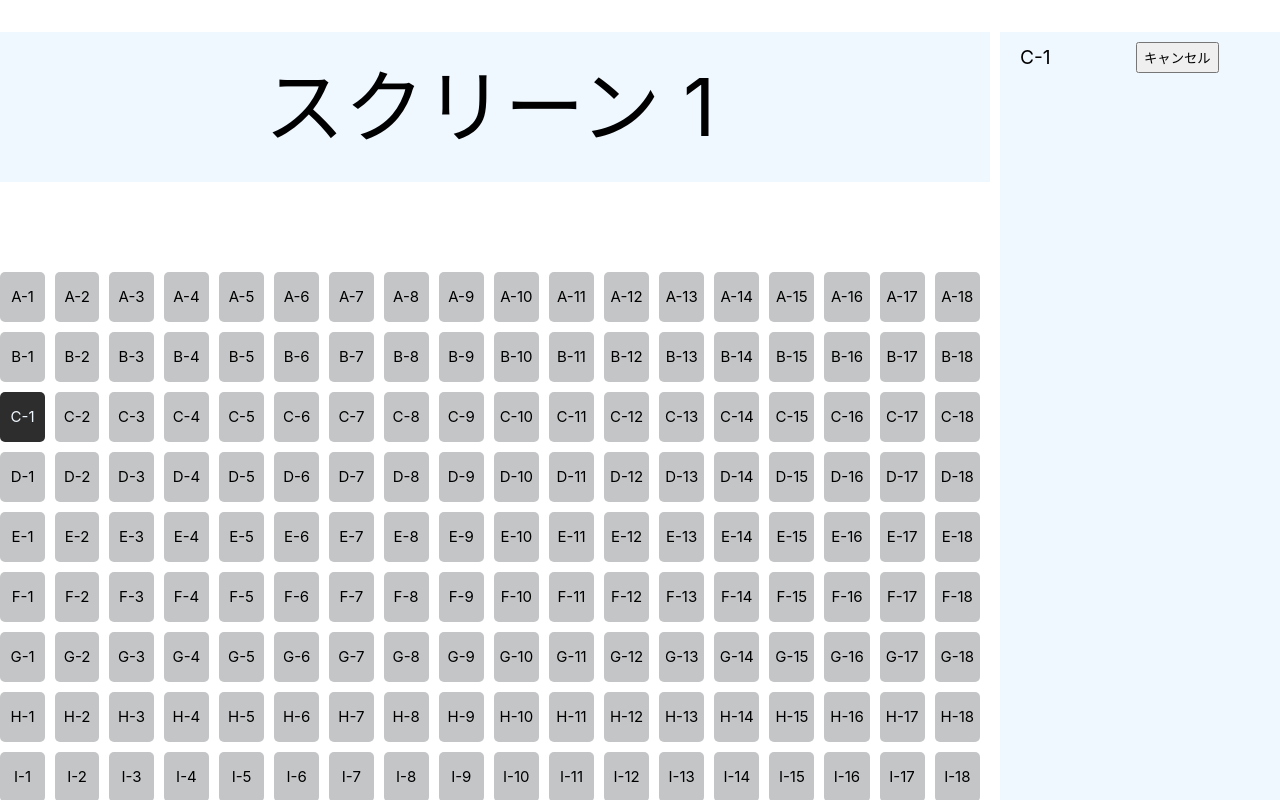
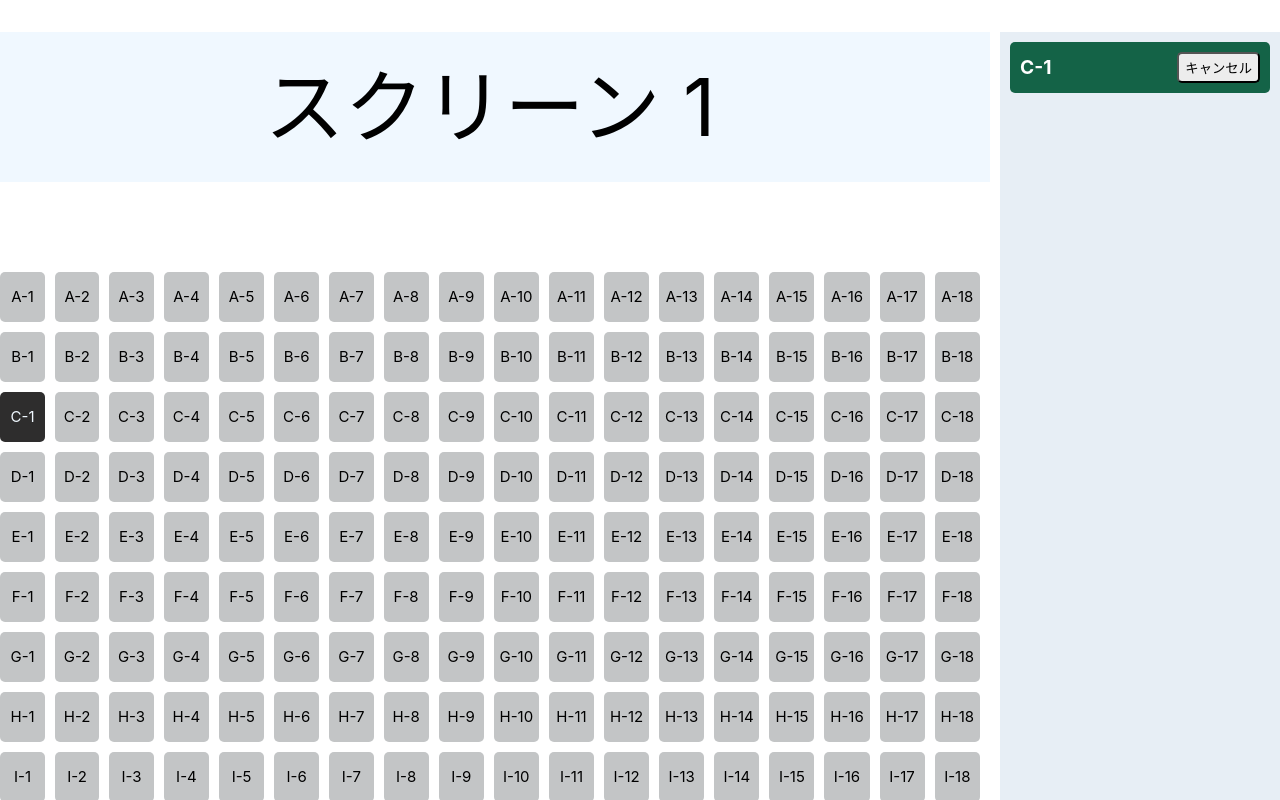
Before and after one commit to TomatoCakePasta/aws-deploy-practice, a Vue app in the folder frontend/: page /select-seat/1 in a window 1280 px wide. Both pictures are taken after a click on the element "C-1". Shown: the top 800 px of the page. Built offline with nearby package versions, Linux system fonts and the light colour scheme.

Commit message:
実装: 座席カードのデザイン

```diff
--- a/frontend/src/components/SeatCardComponent.vue
+++ b/frontend/src/components/SeatCardComponent.vue
@@ -13,23 +13,38 @@ import { ref } from "vue";
 </script>
 
 <template>
-    <div class="cart-area">
-        <p class="cart-content">{{ seatNo[seat.row] }}-{{seat.col}}</p>
-        <button @click="$emit('removeSeat')">キャンセル</button>
+    <div class="seat-area">
+        <p class="seat-content">{{ seatNo[seat.row] }}-{{seat.col}}</p>
+        <button @click="$emit('removeSeat')" class="cancel-btn">キャンセル</button>
     </div>
 </template>
 
 <style scoped>
-.cart-area {
+.seat-area {
     display: flex;
     flex-direction: row !important;
     padding: 10px;
-    background-color: #ea4141;
+    margin: 0px 10px;
+    margin-top: 10px;
+    background-color: rgb(20, 99, 71);
+    border-radius: 5px;
 }
-.cart-content {
+.seat-content {
     width: 100px;
     font-size: 1.2rem;
+    font-weight: bold;
     margin-right: 1rem;
-    color:black;
+    color:rgb(255, 255, 255);
+}
+
+.cancel-btn {
+    border-radius: 5px;
+    background-color:rgb(237, 237, 237);
+    margin-left: auto;
+}
+
+.cancel-btn:hover {
+    background-color: rgb(212, 212, 212);
+    transition-duration: 0.15s;
 }
 </style>
--- a/frontend/src/views/SelectSeatView.vue
+++ b/frontend/src/views/SelectSeatView.vue
@@ -72,7 +72,7 @@
                     />
                  </div>
                  <div class="footer">
-                    <button :disabled="reservedSeats.length <= 0" class="btn">購入</button>
+                    <button :disabled="reservedSeats.length <= 0" class="buy-btn">購入</button>
                  </div>
             </div>
         </div>
@@ -126,10 +126,9 @@ td.selected {
 }
 
 .cart-area {
-    background-color:aliceblue;
+    background-color:rgb(231, 238, 245);
     margin: 0px 10px;
     height: 100%;
-
     display: flex;
     flex-direction: column;
 }
@@ -145,13 +144,21 @@ td.selected {
     display: flex;
 }
 
-.btn {
+.buy-btn {
     align-items: center;
-    background-color: blue;
+    background-color: rgb(48, 135, 212);
     margin: 10px;
     width: 800px;
     height: 60px;
-    color:aliceblue;
+    font-weight: bold;
+    border-radius: 10px;
+    color:rgb(255, 255, 255);
     font-size: xx-large;
 }
+
+.buy-btn:hover {
+    background-color: rgb(26, 76, 120);
+    color:aliceblue;
+    transition-duration: 0.15s;
+}
 </style>
```
